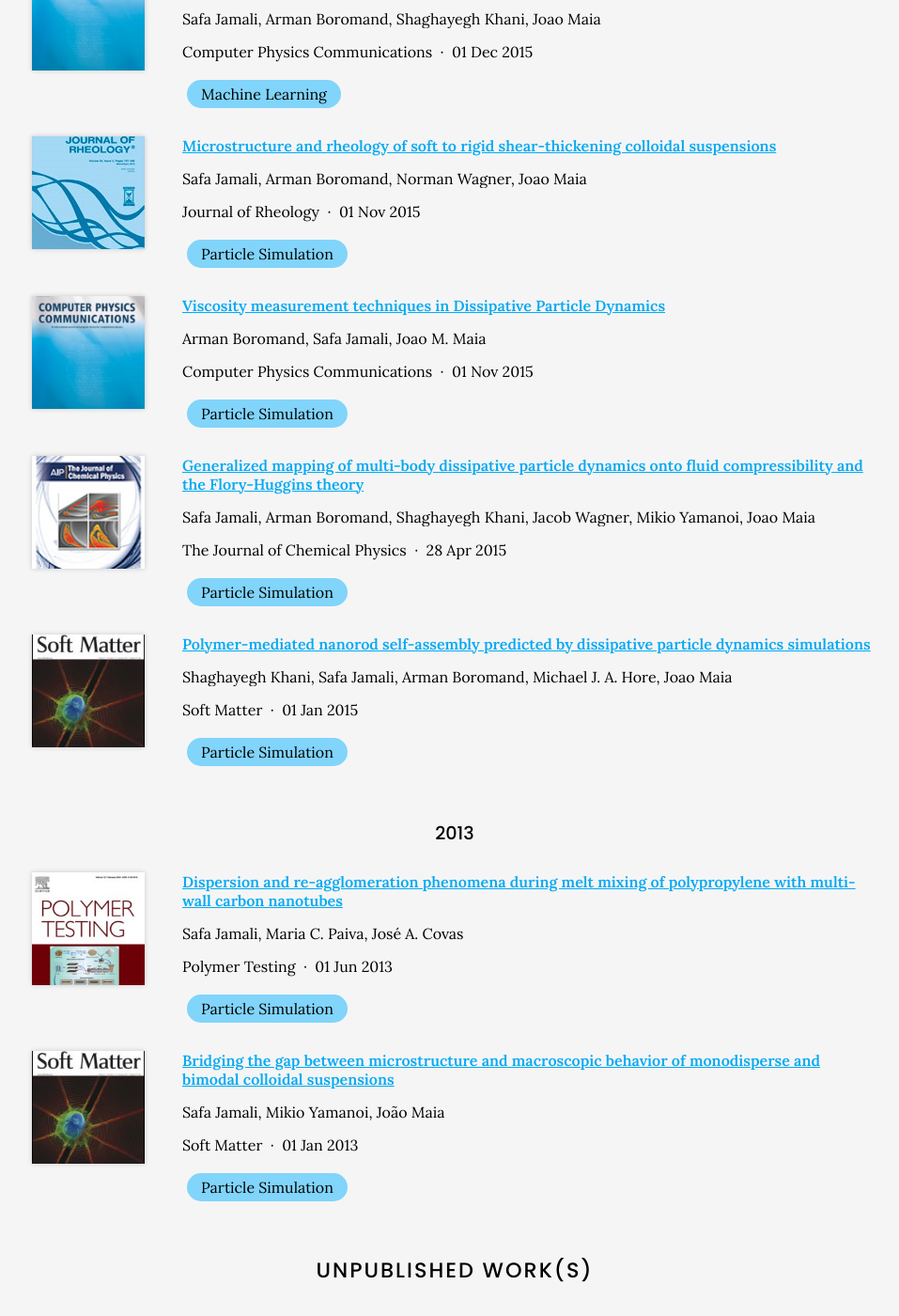
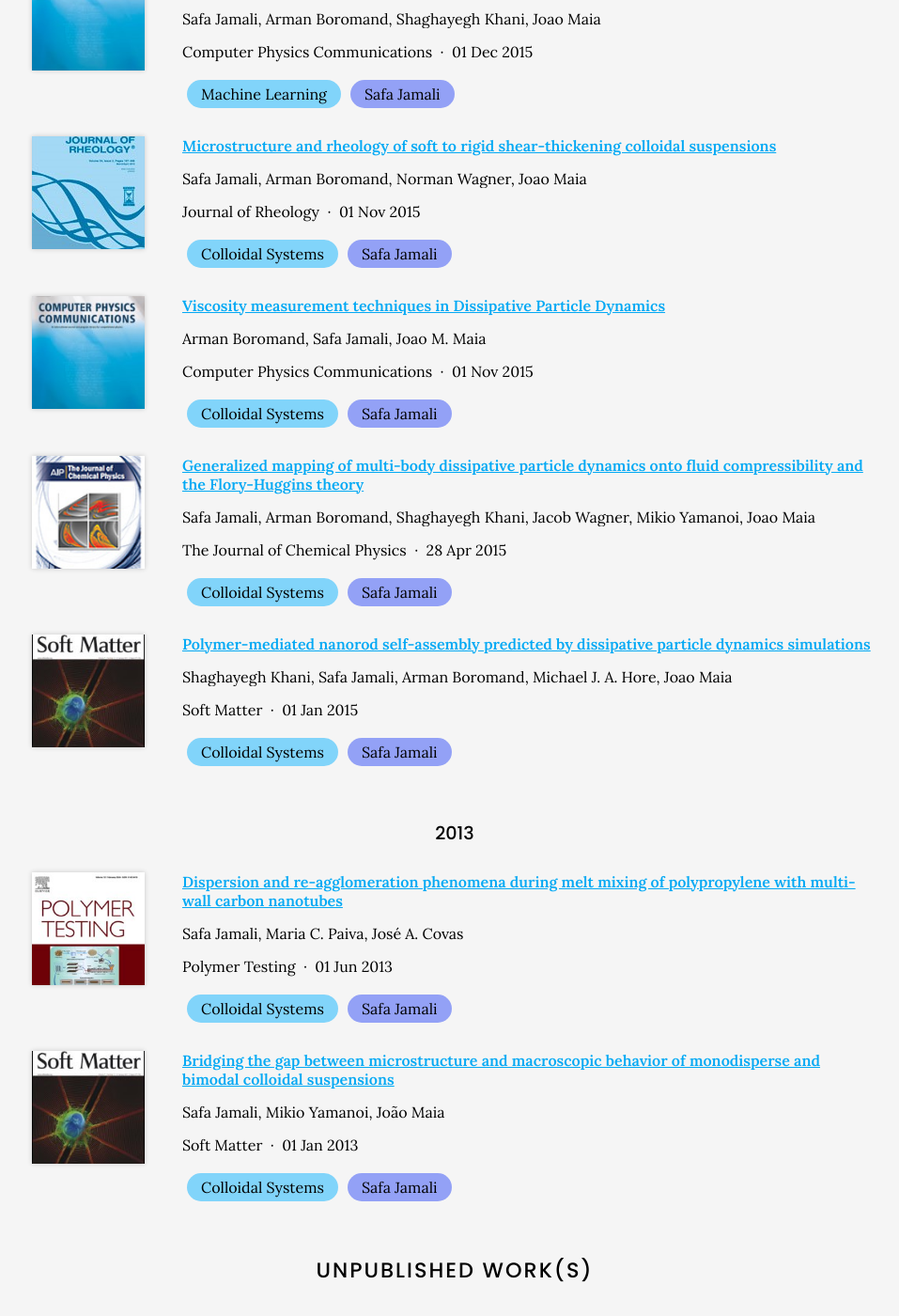
Before and after one commit to procf/procf.github.io, a Jekyll site: the page built from publications/index.md, in a window 1280 px wide and 1400 px high, scrolled down 7969 px. Shown: the whole window at 94% size, without its empty margins (156-1113 px from the left). Built offline with Jekyll 4.4.1, drawn with Linux system fonts in a browser that asks for light colours; nearby versions of some CDN libraries; comment, search, counter and statistics services are not loaded; some of the changed text lies outside the part shown.

Commit message:
Generate citations

```diff
--- a/_data/citations.yaml
+++ b/_data/citations.yaml
@@ -12,7 +12,9 @@
   link: https://doi.org/gtg8cm
   image: https://procf.github.io/images/journal_covers/soft_matter.jpg
   tags:
-  - Particle Simulation
+  - Colloidal Systems
+  repo_link: null
+  main_author: Safa Jamali
 - id: 10.1016/j.polymertesting.2013.03.005
   title: Dispersion and re-agglomeration phenomena during melt mixing of polypropylene
     with multi-wall carbon nanotubes
@@ -25,7 +27,9 @@
   link: https://doi.org/f4zw22
   image: https://procf.github.io/images/journal_covers/polym_test.jpg
   tags:
-  - Particle Simulation
+  - Colloidal Systems
+  repo_link: null
+  main_author: Safa Jamali
 - id: 10.1063/1.4919303
   title: Generalized mapping of multi-body dissipative particle dynamics onto fluid
     compressibility and the Flory-Huggins theory
@@ -41,9 +45,11 @@
   link: https://doi.org/gtg8cn
   image: https://procf.github.io/images/journal_covers/j_chem_phys.jpg
   tags:
-  - Particle Simulation
+  - Colloidal Systems
   charge: milad-saadat
   repo: https://github.com/procf/RhINNs
+  repo_link: null
+  main_author: Safa Jamali
 - id: 10.1016/j.cpc.2015.05.027
   title: Viscosity measurement techniques in Dissipative Particle Dynamics
   authors:
@@ -55,7 +61,9 @@
   link: https://doi.org/f7twb4
   image: https://procf.github.io/images/journal_covers/comp_phys_comm.jpg
   tags:
-  - Particle Simulation
+  - Colloidal Systems
+  repo_link: null
+  main_author: Safa Jamali
 - id: 10.1039/C5SM01560J
   title: Polymer-mediated nanorod self-assembly predicted by dissipative particle
     dynamics simulations
@@ -70,7 +78,9 @@
   link: https://doi.org/gtgxmr
   image: https://procf.github.io/images/journal_covers/soft_matter.jpg
   tags:
-  - Particle Simulation
+  - Colloidal Systems
+  repo_link: null
+  main_author: Safa Jamali
 - id: 10.1016/j.cpc.2015.08.003
   title: Gaussian-inspired auxiliary non-equilibrium thermostat (GIANT) for Dissipative
     Particle Dynamics simulations
@@ -85,6 +95,8 @@
   image: https://procf.github.io/images/journal_covers/comp_phys_comm.jpg
   tags:
   - Machine Learning
+  repo_link: null
+  main_author: Safa Jamali
 - id: 10.1122/1.4931655
   title: Microstructure and rheology of soft to rigid shear-thickening colloidal suspensions
   authors:
@@ -97,7 +109,9 @@
   link: https://doi.org/f7xzz2
   image: https://procf.github.io/images/journal_covers/j_rheol.jpg
   tags:
-  - Particle Simulation
+  - Colloidal Systems
+  repo_link: null
+  main_author: Safa Jamali
 - id: 10.1021/acs.macromol.6b01011
   title: Conformational Transitions of Polymer Brushes for Reversibly Switching Graphene
     Transistors
@@ -115,7 +129,9 @@
   link: https://doi.org/gtgxms
   image: https://procf.github.io/images/journal_covers/macromol.jpg
   tags:
-  - Particle Simulation
+  - Colloidal Systems
+  repo_link: null
+  main_author: Safa Jamali
 - id: 10.1103/PhysRevLett.119.158001
   title: Rheological State Diagrams for Rough Colloids in Shear Flow
   authors:
@@ -130,7 +146,9 @@
   link: https://doi.org/gcg5w6
   image: https://procf.github.io/images/journal_covers/phys_rev_lett.jpg
   tags:
-  - Particle Simulation
+  - Colloidal Systems
+  repo_link: null
+  main_author: Safa Jamali
 - id: 10.1039/C6SM00750C
   title: Structural fingerprints of yielding mechanisms in attractive colloidal gels
   authors:
@@ -143,6 +161,8 @@
   image: https://procf.github.io/images/journal_covers/soft_matter.jpg
   tags:
   - Network Science
+  repo_link: null
+  main_author: Safa Jamali
 - id: 10.1103/PhysRevLett.118.048003
   title: Microstructural Rearrangements and their Rheological Implications in a Model
     Thixotropic Elastoviscoplastic Fluid
@@ -155,7 +175,9 @@
   link: https://doi.org/gf84jr
   image: https://procf.github.io/images/journal_covers/phys_rev_lett.jpg
   tags:
-  - Particle Simulation
+  - Colloidal Systems
+  repo_link: null
+  main_author: Safa Jamali
 - id: 10.1103/PhysRevLett.123.138002
   title: 'Alternative Frictional Model for Discontinuous Shear Thickening of Dense
     Suspensions: Hydrodynamics'
@@ -167,7 +189,9 @@
   link: https://doi.org/gqt326
   image: https://procf.github.io/images/journal_covers/phys_rev_lett.jpg
   tags:
-  - Particle Simulation
+  - Colloidal Systems
+  repo_link: null
+  main_author: Safa Jamali
 - id: 10.1016/j.mtadv.2019.100026
   title: Time-rate-transformation framework for targeted assembly of short-range attractive
     colloidal suspensions
@@ -181,6 +205,8 @@
   image: https://procf.github.io/images/journal_covers/mater_today_adv.jpg
   tags:
   - Machine Learning
+  repo_link: null
+  main_author: Safa Jamali
 - id: 10.1103/PhysRevLett.123.248003
   title: Multiscale Nature of Thixotropy and Rheological Hysteresis in Attractive
     Colloidal Suspensions under Shear
@@ -193,7 +219,9 @@
   link: https://doi.org/gm7p4g
   image: https://procf.github.io/images/journal_covers/phys_rev_lett.jpg
   tags:
-  - Particle Simulation
+  - Colloidal Systems
+  repo_link: null
+  main_author: Safa Jamali
 - id: 10.1122/1.5134036
   title: A hydrodynamic model for discontinuous shear-thickening in dense suspensions
   authors:
@@ -205,11 +233,13 @@
   link: https://doi.org/gtgxmw
   image: https://procf.github.io/images/journal_covers/j_rheol.jpg
   tags:
-  - Particle Simulation
+  - Colloidal Systems
   name: milad-saadat
   url: https://github.com/procf/RhINNs
   charge: milad-saadat
   repo: https://github.com/procf/RhINNs
+  repo_link: null
+  main_author: Safa Jamali
 - id: 10.1016/j.icheatmasstransfer.2020.104978
   title: Entropy analysis and thermal optimization of nanofluid impinging jet using
     artificial neural network and genetic algorithm
@@ -224,6 +254,8 @@
   image: https://procf.github.io/images/journal_covers/intl_comm_heat_mass_transfer.jpg
   tags:
   - Machine Learning
+  repo_link: null
+  main_author: Amin Mahmoudabad
 - id: 10.1122/8.0000174
   title: 'Rheology discussions: The physics of dense suspensions'
   authors:
@@ -235,7 +267,9 @@
   link: https://doi.org/gqt3kw
   image: https://procf.github.io/images/journal_covers/j_rheol.jpg
   tags:
-  - Particle Simulation
+  - Colloidal Systems
+  repo_link: null
+  main_author: Safa Jamali
 - id: 10.1098/rsif.2020.0834
   title: Integrating blood cell mechanics, platelet adhesive dynamics and coagulation
     cascade for modelling thrombus formation in normal and diabetic blood
@@ -256,6 +290,8 @@
   image: https://procf.github.io/images/journal_covers/j_royal_soc_interface.jpg
   tags:
   - Hemorheology
+  repo_link: null
+  main_author: Elahe Javadi
 - id: 10.1016/j.bpj.2021.05.013
   title: In silico biophysics and hemorheology of blood hyperviscosity syndrome
   authors:
@@ -269,6 +305,8 @@
   image: https://procf.github.io/images/journal_covers/biophys.jpg
   tags:
   - Hemorheology
+  repo_link: null
+  main_author: Elahe Javadi
 - id: 10.1038/s41598-021-91518-3
   title: Rheology-Informed Neural Networks (RhINNs) for forward and inverse metamodelling
     of complex fluids
@@ -281,6 +319,8 @@
   image: https://procf.github.io/images/journal_covers/scientific_rep.jpg
   tags:
   - Machine Learning
+  repo_link: null
+  main_author: Amin Mahmoudabad
 - id: 10.1038/s41467-021-24416-x
   title: Life and death of colloidal bonds control the rate-dependent rheology of
     gels
@@ -293,6 +333,8 @@
   image: https://procf.github.io/images/journal_covers/nature_comm.jpg
   tags:
   - Network Science
+  repo_link: null
+  main_author: Mohammad Nabizadeh
 - id: 10.1039/D1SM00856K
   title: 'Hemorheology: the critical role of flow type in blood viscosity measurements'
   authors:
@@ -304,6 +346,8 @@
   image: https://procf.github.io/images/journal_covers/soft_matter.jpg
   tags:
   - Hemorheology
+  repo_link: null
+  main_author: Elahe Javadi
 - id: 10.1103/PhysRevLett.127.158002
   title: Jamming Distance Dictates Colloidal Shear Thickening
   authors:
@@ -317,7 +361,9 @@
   link: https://doi.org/gm3xc7
   image: https://procf.github.io/images/journal_covers/phys_rev_lett.jpg
   tags:
-  - Particle Simulation
+  - Colloidal Systems
+  repo_link: null
+  main_author: Mohammad Nabizadeh
 - id: 10.1039/D1SM01298C
   title: 'nn-PINNs: Non-Newtonian physics-informed neural networks for complex fluid
     modeling'
@@ -331,6 +377,8 @@
   image: https://procf.github.io/images/journal_covers/soft_matter.jpg
   tags:
   - Machine Learning
+  repo_link: null
+  main_author: Amin Mahmoudabad
 - id: 10.1016/j.jcis.2021.11.195
   title: Increasing efficiency and accuracy of magnetic interaction calculations in
     colloidal simulation through machine learning
@@ -347,6 +395,8 @@
   image: https://procf.github.io/images/journal_covers/j_coll_interface_sci.jpg
   tags:
   - Machine Learning
+  repo_link: null
+  main_author: Amin Mahmoudabad
 - id: 10.1122/8.0000432
   title: The Mnemosyne number and the rheology of remembrance
   authors:
@@ -358,6 +408,8 @@
   image: https://procf.github.io/images/journal_covers/j_rheol.jpg
   tags:
   - Network Science
+  repo_link: null
+  main_author: Safa Jamali
 - id: 10.1063/5.0079214
   title: Thixotropy and rheological hysteresis in blood flow
   authors:
@@ -369,6 +421,8 @@
   image: https://procf.github.io/images/journal_covers/j_chem_phys.jpg
   tags:
   - Hemorheology
+  repo_link: null
+  main_author: Elahe Javadi
 - id: 10.1073/pnas.2202234119
   title: 'Digital rheometer twins: Learning the hidden rheology of complex fluids
     through rheology-informed graph neural networks'
@@ -383,6 +437,8 @@
   image: https://procf.github.io/images/journal_covers/pnas.jpg
   tags:
   - Machine Learning
+  repo_link: null
+  main_author: Amin Mahmoudabad
 - id: 10.1103/PhysRevLett.129.068001
   title: Structure and Dynamics of Force Clusters and Networks in Shear Thickening
     Suspensions
@@ -395,7 +451,9 @@
   link: https://doi.org/gqt3gs
   image: https://procf.github.io/images/journal_covers/phys_rev_lett.jpg
   tags:
-  - Particle Simulation
+  - Colloidal Systems
+  repo_link: null
+  main_author: Mohammad Nabizadeh
 - id: 10.1007/s00397-022-01357-w
   title: Data-driven selection of constitutive models via rheology-informed neural
     networks (RhINNs)
@@ -409,6 +467,8 @@
   image: https://procf.github.io/images/journal_covers/rheologica_acta.png
   tags:
   - Machine Learning
+  repo_link: null
+  main_author: Milad Saadat
 - id: 10.1016/j.bpj.2022.08.031
   title: Circulating cell clusters aggravate the hemorheological abnormalities in
     COVID-19
@@ -440,6 +500,8 @@
   image: https://procf.github.io/images/journal_covers/j_clin_med_case_reports.jpg
   tags:
   - Hemorheology
+  repo_link: null
+  main_author: Elahe Javadi
 - id: 10.1063/5.0106700
   title: Drag reduction and the Vogel exponent of a flexible beam in transient shear
     flows
@@ -453,7 +515,9 @@
   link: https://doi.org/gtgxm5
   image: https://procf.github.io/images/journal_covers/phys_fluids.jpg
   tags:
-  - Particle Simulation
+  - Colloidal Systems
+  repo_link: null
+  main_author: Ali Mehdizadeh
 - id: https://doi.org/10.26434/chemrxiv-2021-dz2d8
   title: Predicting Solvation Thermodynamics in Water and Ionic Liquids using the
     Multi-Scale Solvation Layer Interface Condition (SLIC)
@@ -468,6 +532,8 @@
   image: https://procf.github.io/images/journal_covers/chemrxiv.jpg
   tags:
   - Machine Learning
+  repo_link: null
+  main_author: Ali Mehdizadeh
 - id: 10.1021/acs.jctc.2c00248
   title: Solvation Thermodynamics of Solutes in Water and Ionic Liquids Using the
     Multiscale Solvation-Layer Interface Condition Continuum Model
@@ -482,6 +548,8 @@
   image: https://procf.github.io/images/journal_covers/j_chem_theory_comp.jpg
   tags:
   - Machine Learning
+  repo_link: null
+  main_author: Ali Mehdizadeh
 - id: 10.1007/s00397-023-01408-w
   title: Fractional rheology-informed neural networks for data-driven identification
     of viscoelastic constitutive models
@@ -496,6 +564,8 @@
   image: https://procf.github.io/images/journal_covers/rheologica_acta.png
   tags:
   - Machine Learning
+  repo_link: null
+  main_author: Donya Dabiri
 - id: 10.1007/s00397-023-01416-w
   title: Data-driven methods in Rheology
   authors:
@@ -507,6 +577,8 @@
   image: https://procf.github.io/images/journal_covers/rheologica_acta.png
   tags:
   - Machine Learning
+  repo_link: null
+  main_author: Safa Jamali
 - id: 10.1063/5.0169051
   title: Characterizing blood hysteresis via tensorial thixo-elasto-viscoplastic modeling
   authors:
@@ -522,6 +594,8 @@
   image: https://procf.github.io/images/journal_covers/phys_fluids.jpg
   tags:
   - Hemorheology
+  repo_link: null
+  main_author: Elahe Javadi
 - id: 10.1073/pnas.2313658121
   title: Unbiased construction of constitutive relations for soft materials from experiments
     via rheology-informed neural networks
@@ -536,6 +610,8 @@
   image: https://procf.github.io/images/journal_covers/pnas.jpg
   tags:
   - Machine Learning
+  repo_link: null
+  main_author: Amin Mahmoudabad
 - id: 10.1103/PhysRevE.109.014602
   title: Predicting yielding in attractive colloidal gels
   authors:
@@ -547,7 +623,9 @@
   link: https://doi.org/gtg8cq
   image: https://procf.github.io/images/journal_covers/phys_rev_e.jpg
   tags:
-  - Particle Simulation
+  - Colloidal Systems
+  repo_link: null
+  main_author: Deepak Mangal
 - id: 10.1073/pnas.2316394121
   title: 'Network physics of attractive colloidal gels: Resilience, rigidity, and
     phase diagram'
@@ -567,6 +645,8 @@
   image: https://procf.github.io/images/journal_covers/pnas.jpg
   tags:
   - Network Science
+  repo_link: null
+  main_author: Mohammad Nabizadeh
 - id: 10.1122/8.0000552
   title: A fully physiologically-informed time- and rate-dependent hemorheological
     constitutive model
@@ -580,6 +660,8 @@
   image: https://procf.github.io/images/journal_covers/j_rheol.jpg
   tags:
   - Hemorheology
+  repo_link: null
+  main_author: Elahe Javadi
 - id: 10.1039/D3DD00036B
   title: A rheologist's guideline to data-driven recovery of complex fluids' parameters
     from constitutive models
@@ -593,6 +675,8 @@
   image: https://procf.github.io/images/journal_covers/digital_disc.png
   tags:
   - Machine Learning
+  repo_link: null
+  main_author: Milad Saadat
 - id: 10.1063/5.0123096
   title: Topological origins of yielding in short-ranged weakly attractive colloidal
     gels
@@ -605,5 +689,7 @@
   link: https://doi.org/gtgxm7
   image: https://procf.github.io/images/journal_covers/jcp_2023.jpeg
   tags:
-  - Particle Simulation
+  - Colloidal Systems
   - Network Science
+  repo_link: null
+  main_author: Deepak Mangal
```
